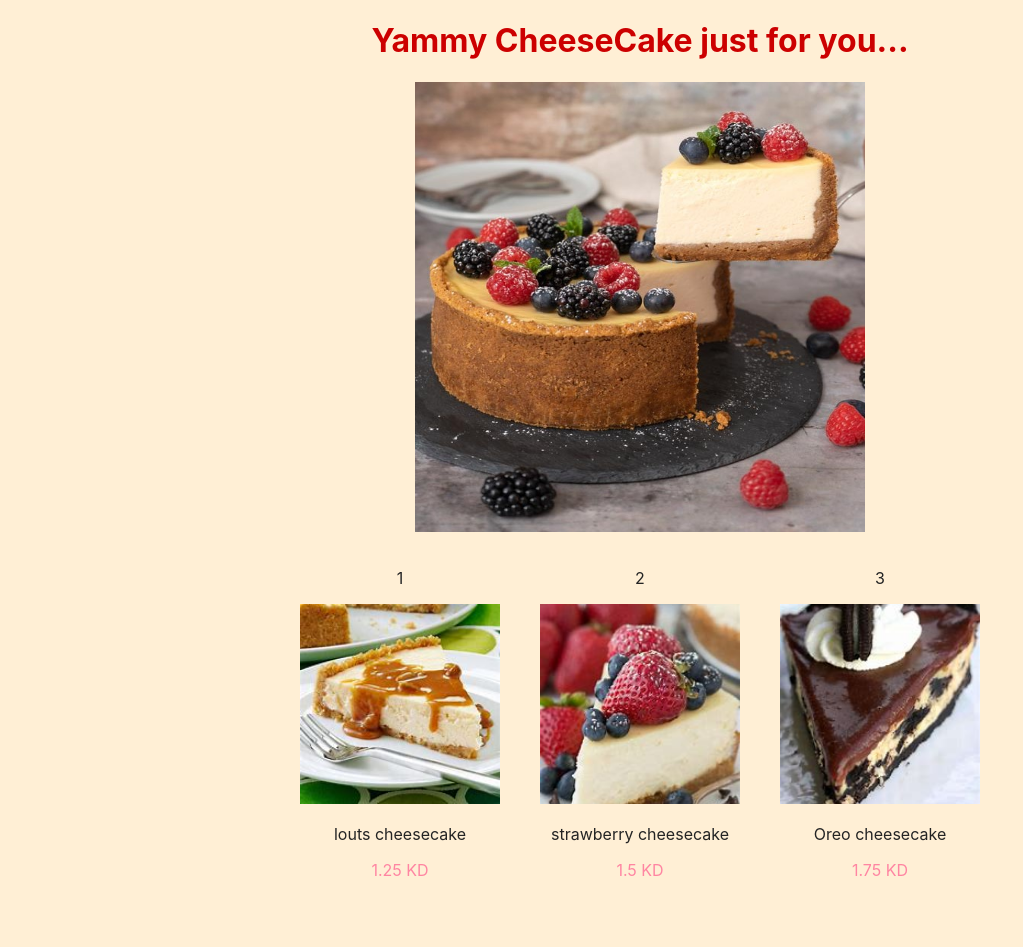
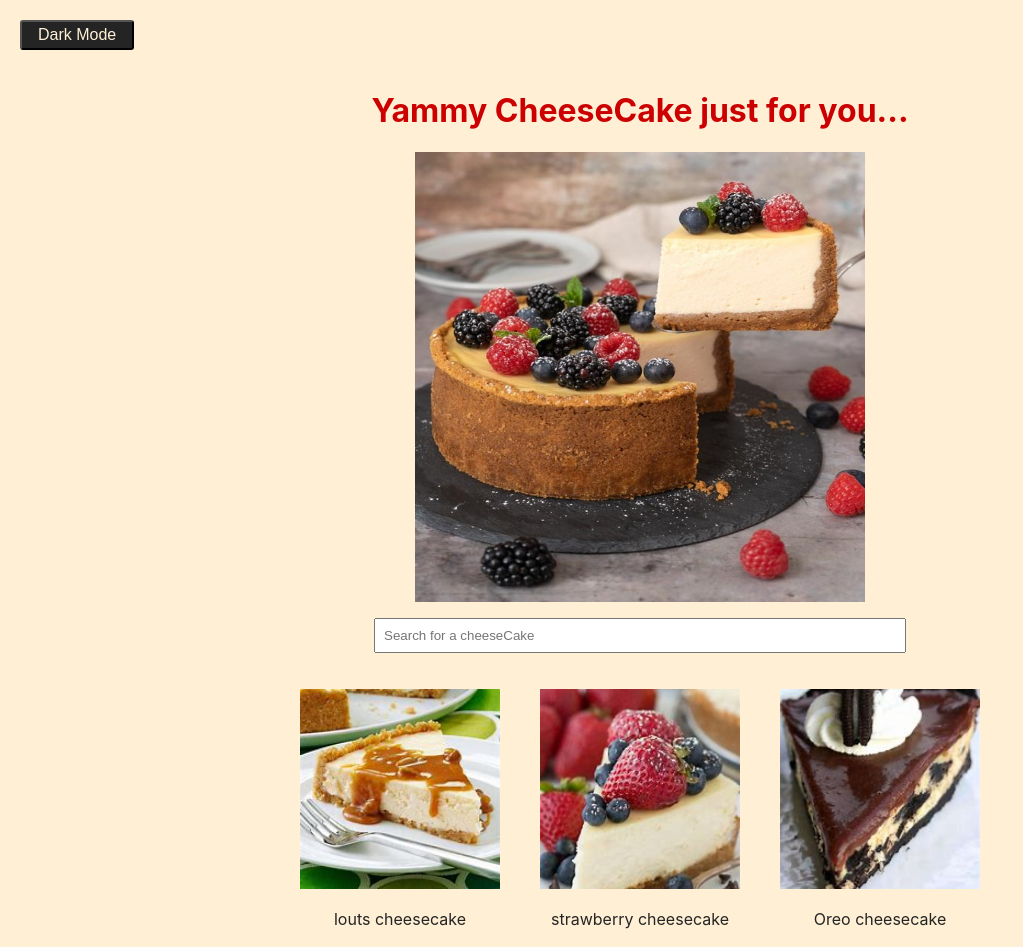
Before and after one commit to Asmaa-Alotaibi/cheesecake-repo, a React (Create React App) app: page / in a window 1280 px wide. Shown: the top 947 px of the page, without its empty margins (0-1023 px from the left). Before the commit the page ends 916 px from the top, so only its background shows below. Built offline with nearby package versions, Linux system fonts and the light colour scheme.

Commit message:
search bar Done!

```diff
--- a/src/App.js
+++ b/src/App.js
@@ -1,19 +1,34 @@
-import { Title, BigImg, GlobalStyle } from "./styles";
+import { GlobalStyle, ThemeButton, Title, BigImg } from "./styles";
 import photo1 from "./Cheesecake.jpg";
 import ItemList from "./components/ItemList";
 import { ThemeProvider } from "styled-components";
-// import styled from "styled-components";
+import { useState } from "react";
 
 const theme = {
-  mainColor: "#242424",
-  backgroundColor: "fuchsia",
-  pink: "#ff85a2",
+  light: {
+    mainColor: "#242424", // main font color
+    backgroundColor: "papayawhip", // main background color
+    pink: "#ff85a2",
+  },
+  dark: {
+    mainColor: "#fefafb", // main font color
+    backgroundColor: "#242424", // main background color
+    pink: "#ff85a2",
+  },
 };
 
 function App() {
+  const [currentTheme, setCurrentTheme] = useState("light");
+
+  const toggleTheme = () =>
+    setCurrentTheme(currentTheme === "light" ? "dark" : "light");
+
   return (
-    <ThemeProvider theme={theme}>
+    <ThemeProvider theme={theme[currentTheme]}>
       <GlobalStyle />
+      <ThemeButton onClick={toggleTheme}>
+        {currentTheme === "light" ? "Dark" : "Light"} Mode
+      </ThemeButton>
       <div>
         <title>CheeseCake Shop</title>
         <Title>Yammy CheeseCake just for you...</Title>
--- a/src/components/ItemList.js
+++ b/src/components/ItemList.js
@@ -1,11 +1,25 @@
 import SingleItem from "./SingleItem";
 import items from "../item";
 import { ListWrapper } from "../styles";
+import SearchBar from "./SearchBar";
+import { useState } from "react";
 
 const ItemList = () => {
-  const itemList = items.map((e) => <SingleItem cakeObject={e} />);
-
-  return <ListWrapper>{itemList}</ListWrapper>;
+  const [query, setQuery] = useState("");
+  const [_items, setItems] = useState(items);
+  const filteredItems = _items.filter((e) =>
+    e.name.toLocaleLowerCase().includes(query)
+  );
+  const itemList = filteredItems.map((e) => (
+    <SingleItem cakeObject={e} key={e.id} />
+  ));
+  console.log("filteredItems", filteredItems);
+  return (
+    <>
+      <SearchBar setQuery={setQuery} />
+      <ListWrapper>{itemList}</ListWrapper>
+    </>
+  );
 };
 
 export default ItemList;
--- /dev/null
+++ b/src/components/SearchBar.js
@@ -0,0 +1,13 @@
+import React from "react";
+import { SearchBarStyled } from "../styles";
+
+const SearchBar = (props) => {
+  return (
+    <SearchBarStyled
+      placeholder="Search for a cheeseCake "
+      onChange={(event) => props.setQuery(event.target.value)}
+    />
+  );
+};
+
+export default SearchBar;
--- a/src/components/SingleItem.js
+++ b/src/components/SingleItem.js
@@ -1,9 +1,10 @@
 import { ItemWrapper } from "../styles";
 
 const SingleItem = (props) => {
+  console.log(props);
   return (
     <ItemWrapper>
-      <p>{props.cakeObject.id}</p>
+      {/* <p>{props.cakeObject.id}</p> */}
       <img src={props.cakeObject.imag} alt={props.cakeObject.name} />
       <p>{props.cakeObject.name}</p>
       <p className="price-color">{props.cakeObject.price} KD</p>
--- a/src/styles.js
+++ b/src/styles.js
@@ -2,9 +2,23 @@ import styled, { createGlobalStyle } from "styled-components";
 
 const GlobalStyle = createGlobalStyle`
 body{
-  color: #242424;
-  background-color:papayawhip;
+  color: ${(props) => props.theme.mainColor};
+  background-color:${(props) => props.theme.backgroundColor};
 }
+`;
+const SearchBarStyled = styled.input`
+  padding: 0.5rem;
+  margin: 1rem auto;
+  display: block;
+  width: 40%;
+`;
+const ThemeButton = styled.button`
+  font-size: 1em;
+  margin: 1.25em;
+  padding: 0.25em 1em;
+  border-radius: 3px;
+  background-color: ${(props) => props.theme.mainColor};
+  color: ${(props) => props.theme.backgroundColor};
 `;
 
 const Title = styled.h1`
@@ -38,4 +52,12 @@ const ItemWrapper = styled.div`
     }
   }
 `;
-export { Title, BigImg, ListWrapper, ItemWrapper, GlobalStyle };
+export {
+  GlobalStyle,
+  SearchBarStyled,
+  ThemeButton,
+  Title,
+  BigImg,
+  ListWrapper,
+  ItemWrapper,
+};
```
